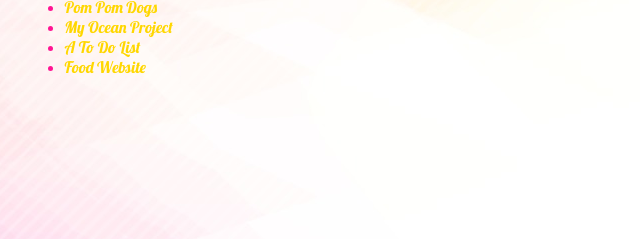
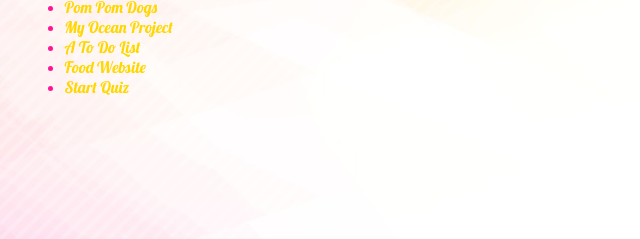
Before and after one commit to Baiboon103/Baiboon103.github.io, a plain HTML site: page index.html in a window 1280 px wide. Shown: the part 292-531 px from the top of the page, 331-971 px from the left. Drawn offline with Linux system fonts and the light colour scheme.

Commit message:
Add files via upload

```diff
--- a/index.html
+++ b/index.html
@@ -30,6 +30,7 @@
             <li><a href="oceeaannn.html" target="_blank">My Ocean Project</a></li>
             <li><a href="to do list.html" target="_blank">A To Do List</a></li>
             <li><a href="My Food Website/My Food Index.html" target="_blank">Food Website</a></li>
+            <li><a href="QuizStartPage.html" target="_blank">Start Quiz</a></li>
         </ul>
 
 
```
